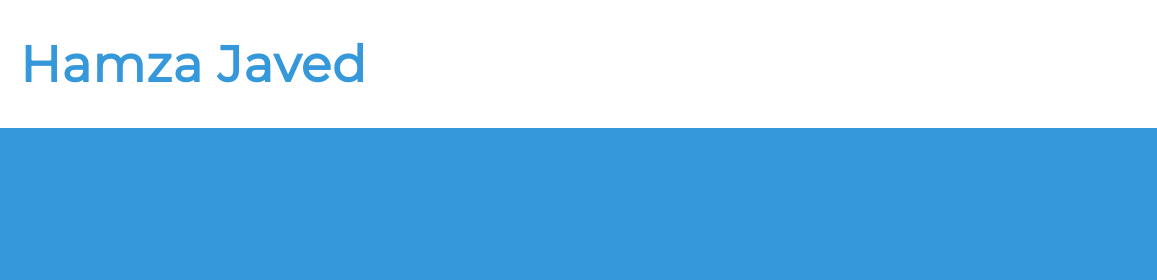
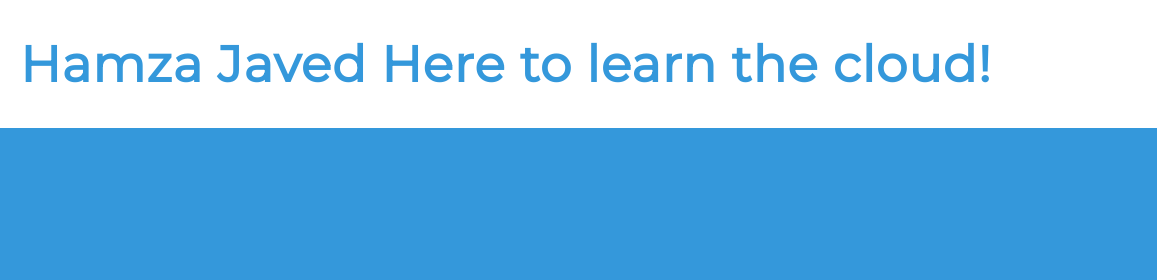
Before and after one commit to hamzajaved70/serverless-portfolio, a plain HTML site: page index.html in a window 1280 px wide. Shown: the top 280 px of the page, 0-1157 px from the left. Drawn offline with Linux system fonts and the light colour scheme.

Commit message:
Updated index.html

```diff
--- a/index.html
+++ b/index.html
@@ -16,6 +16,8 @@
       <h1 class="color--skyBlue section__heading--largest">
         <!--Your name goes here -->
         Hamza Javed
+
+        Here to learn the cloud!
       </h1>
 
       <ul class="section--social">
```
